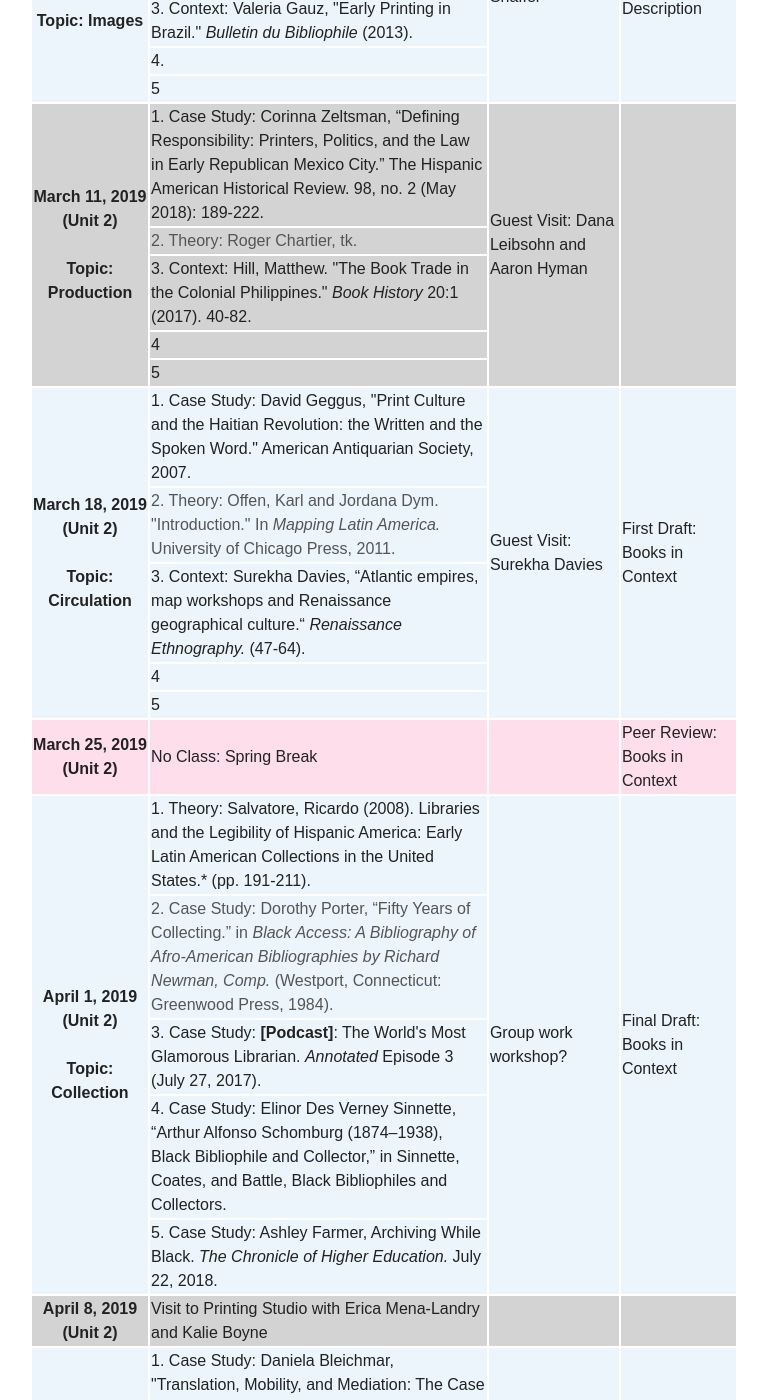
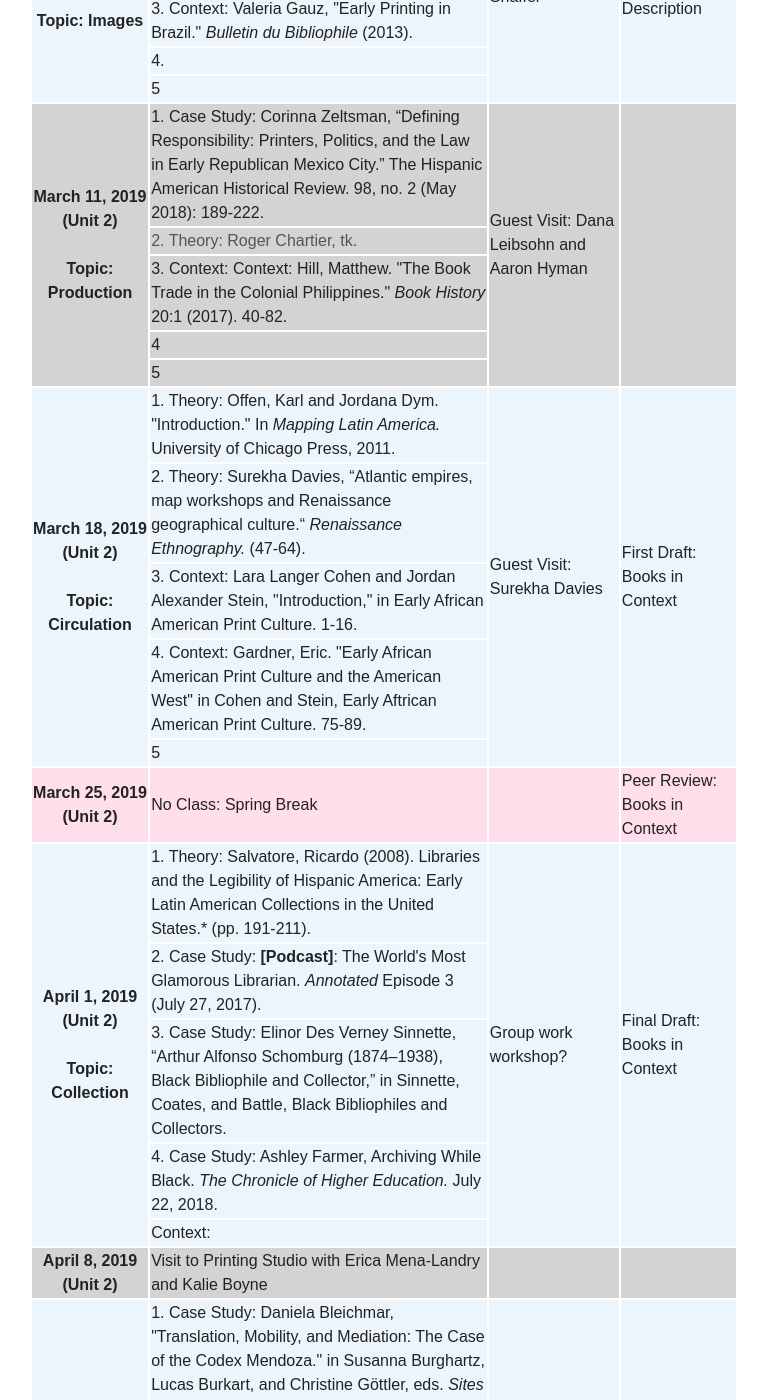
Before and after one commit to halperta/2019-bookhistory, a Jekyll site: the page built from schedule/index.md, in a window 1280 px wide and 1400 px high, scrolled down 2127 px. Shown: the whole window, without its empty margins (256-1023 px from the left). Built offline with Jekyll 4.4.1, drawn with Linux system fonts in a browser that asks for light colours; nearby versions of some CDN libraries.

Commit message:
adding african american pc

```diff
--- a/schedule/index.md
+++ b/schedule/index.md
@@ -143,7 +143,7 @@ Note that this schedule is subject to change. Any changes will be made here.
     <td align="left"><a href=""> 2. Theory: Roger Chartier, tk. </a></td>
   </tr>
   <tr bgcolor="LightGray">
-    <td align="left">3. Context: Hill, Matthew. "The Book Trade in the Colonial Philippines." <i>Book History</i> 20:1 (2017). 40-82. </td>
+    <td align="left">3. Context: Context: Hill, Matthew. "The Book Trade in the Colonial Philippines." <i>Book History</i> 20:1 (2017). 40-82. </td>
   </tr>
   <tr bgcolor="LightGray">
     <td align="left">4</td>
@@ -154,18 +154,18 @@ Note that this schedule is subject to change. Any changes will be made here.
 
   <tr bgcolor="#EBF5FB">
     <th rowspan="5">March 18, 2019 (Unit 2) <br><br> Topic: Circulation</th>
-     <td> 1. Case Study: David Geggus, "Print Culture and the Haitian Revolution: the Written and the Spoken Word." American Antiquarian Society, 2007. </td>
+     <td> 1.  Theory: Offen, Karl and Jordana Dym. "Introduction." In <i>Mapping Latin America.</i> University of Chicago Press, 2011. </td>
     <td rowspan="5"><a href="http://www.surekhadavies.org/"> Guest Visit: Surekha Davies </a> </td>
     <td rowspan="5"> First Draft: Books in Context </td>
   </tr>
   <tr bgcolor="EBF5FB">
-    <td align="left"><a href=""> 2. Theory: Offen, Karl and Jordana Dym. "Introduction." In <i>Mapping Latin America.</i> University of Chicago Press, 2011. </a></td>
+    <td align="left">2.  Theory: Surekha Davies, “Atlantic empires, map workshops and Renaissance geographical culture.“ <i>Renaissance Ethnography.</i> (47-64).</td>
   </tr>
   <tr bgcolor="EBF5FB">
-    <td align="left">3. Context: Surekha Davies, “Atlantic empires, map workshops and Renaissance geographical culture.“ <i>Renaissance Ethnography.</i> (47-64). </td>
+    <td align="left">3. Context: Lara Langer Cohen and Jordan Alexander Stein, "Introduction," in Early African American Print Culture. 1-16.</td>
   </tr>
   <tr bgcolor="EBF5FB">
-    <td align="left">4</td>
+    <td align="left">4. Context: Gardner, Eric. "Early African American Print Culture and the American West" in Cohen and Stein, Early Aftrican American Print Culture. 75-89.</td>
   </tr>
   <tr bgcolor="EBF5FB">
     <td align="left">5 </td>
@@ -198,16 +198,16 @@ Note that this schedule is subject to change. Any changes will be made here.
     <td rowspan="5"> Final Draft: Books in Context </td>
   </tr>
   <tr bgcolor="EBF5FB">
-    <td align="left"><a href=""> 2. Case Study: Dorothy Porter, “Fifty Years of Collecting.” in <i>Black Access: A Bibliography of Afro-American Bibliographies by Richard Newman, Comp.</i>  (Westport, Connecticut: Greenwood Press, 1984).</a></td>
+    <td align="left"><a href="https://bookriot.com/listen/worlds-glamorous-librarian/"> 2. Case Study: <b> [Podcast]</b>: The World's Most Glamorous Librarian. <i>Annotated</i> Episode 3 (July 27, 2017). </a></td>
   </tr>
   <tr bgcolor="EBF5FB">
-    <td align="left">3. <a href="https://bookriot.com/listen/worlds-glamorous-librarian/"> Case Study: <b> [Podcast]</b>: The World's Most Glamorous Librarian. <i>Annotated</i> Episode 3 (July 27, 2017).</a> </td>
+    <td align="left">3. Case Study: Elinor Des Verney Sinnette, “Arthur Alfonso Schomburg (1874–1938), Black Bibliophile and Collector,” in Sinnette, Coates, and Battle, Black Bibliophiles and Collectors.  </td>
   </tr>
   <tr bgcolor="EBF5FB">
-    <td align="left">4. Case Study: Elinor Des Verney Sinnette, “Arthur Alfonso Schomburg (1874–1938), Black Bibliophile and Collector,” in Sinnette, Coates, and Battle, Black Bibliophiles and Collectors. </td>
+    <td align="left"><a href="https://www.chronicle.com/article/Archiving-While-Black/243981">4. Case Study: Ashley Farmer, Archiving While Black. <i>The Chronicle of Higher Education.</i> July 22, 2018.</a> </td>
   </tr>
   <tr bgcolor="EBF5FB">
-    <td align="left"><a href="https://www.chronicle.com/article/Archiving-While-Black/243981">5. Case Study: Ashley Farmer, Archiving While Black. <i>The Chronicle of Higher Education.</i> July 22, 2018.</a></td>
+    <td align="left"> Context:  </td>
   </tr>
 
   <tr bgcolor="LightGray">
```
